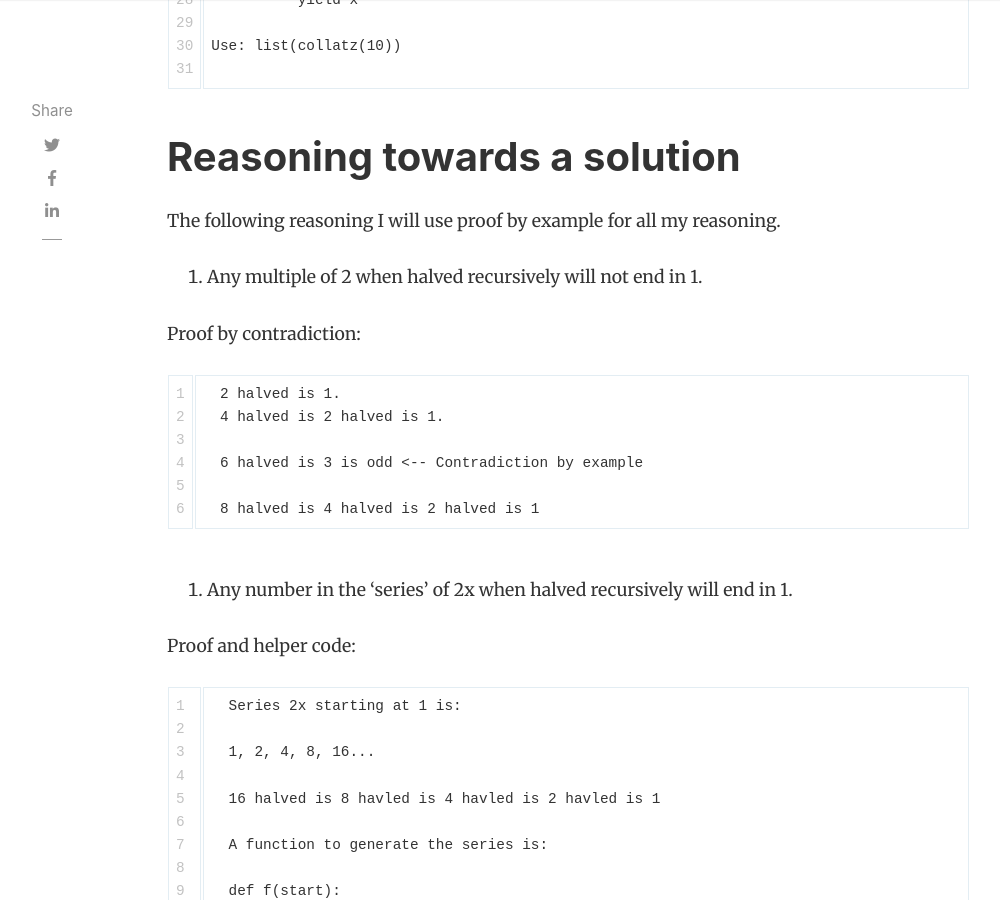
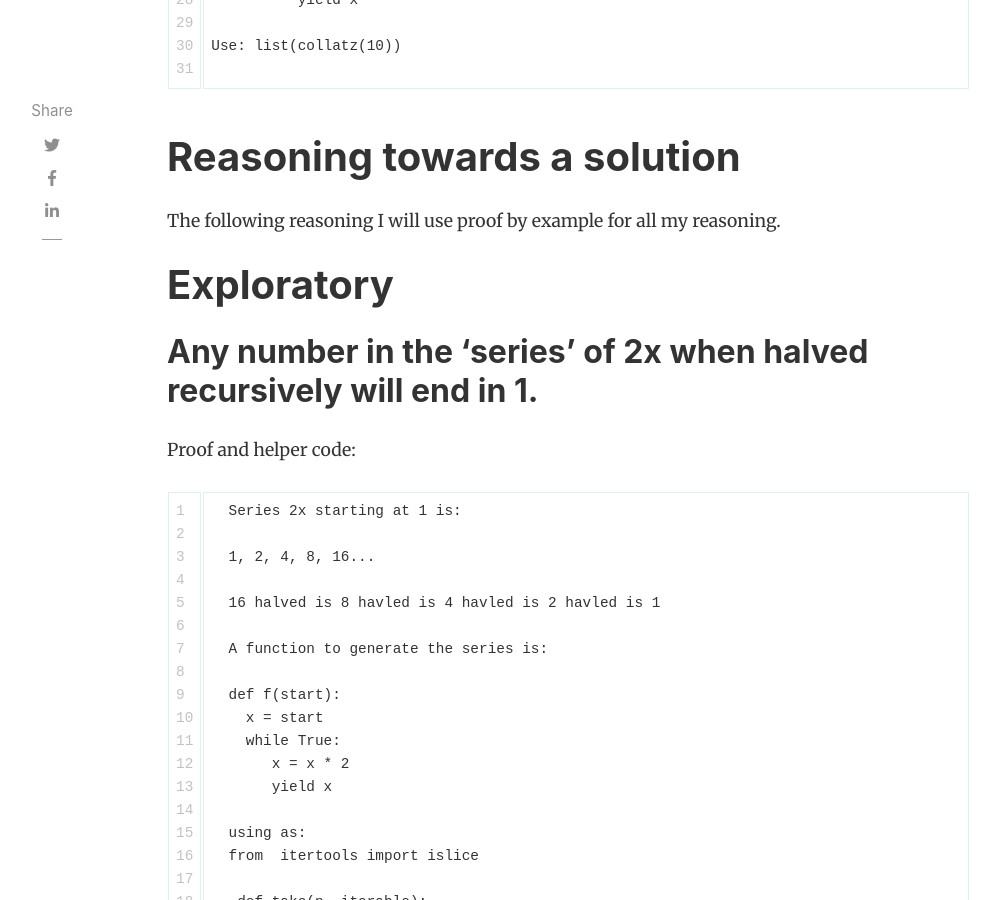
Before and after one commit to gerritjvv/blog, a Jekyll site: the page built from _posts/2020-06-07-maths-collatz-conjecture.md, in a window 1280 px wide and 900 px high, scrolled down 2387 px. Shown: the whole window, without its empty margins (118-1118 px from the left). Built offline with Jekyll 4.4.1, drawn with Linux system fonts in a browser that asks for light colours; nearby versions of some CDN libraries; comment, search, counter and statistics services are not loaded.

Commit message:
better layout

````diff
--- a/_posts/2020-06-07-maths-collatz-conjecture.md
+++ b/_posts/2020-06-07-maths-collatz-conjecture.md
@@ -58,19 +58,9 @@ Use: list(collatz(10))
 
 The following reasoning I will use proof by example for all my reasoning.
 
+# Exploratory
 
-1. Any multiple of 2 when halved recursively will not end in 1.
-
-  Proof by contradiction:
-  ```
-  2 halved is 1.
-  4 halved is 2 halved is 1.
-
-  6 halved is 3 is odd <-- Contradiction by example
-
-  8 halved is 4 halved is 2 halved is 1
-  ```
-2.  Any number in the 'series' of 2x when halved recursively will end in 1.
+## Any number in the 'series' of 2x when halved recursively will end in 1.
 
   Proof and helper code:
 
@@ -101,7 +91,7 @@ The following reasoning I will use proof by example for all my reasoning.
    => [2, 4, 8, 16, 32, 64, 128, 256, 512, 1024]
   ```
 
-3. Odd + Odd + Odd + 1 is Even
+## Odd + Odd + Odd + 1 is Even
 
  Proof:
 
````
Also changed, not shown: other parts of _posts/2020-06-07-maths-collatz-conjecture.md (+1 -1 lines).
